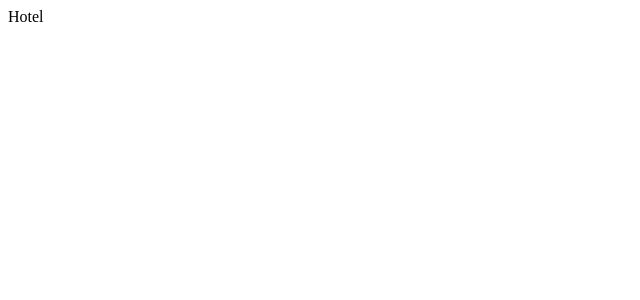
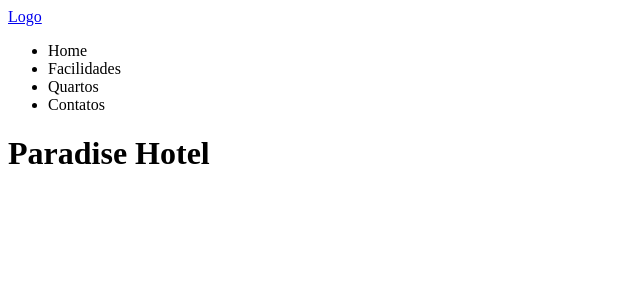
Before and after one commit to jaelson2022/Paradise-Hotel, a PHP site: page /hotl.php in a window 1280 px wide. Before the commit the part shown is almost empty. Shown: the top 300 px of the page, without its empty margins (0-640 px from the left). Run offline with PHP 8.4, Linux system fonts and the light colour scheme.

Commit message:
Primeira Atualização No Site

```diff
--- a/hotl.php
+++ b/hotl.php
@@ -1,3 +1,39 @@
 <?php
-echo "Hotel";
+
 ?>
+<!Doctype html>
+<html lang="pt-br">
+<head>
+    <meta charset="UTF-8">
+    <meta http-equiv="X-UA-Compatible" content="IE=edge">
+    <meta name="viewport" content="width=device-width, initial-sCale=1.0">
+    <link rel="stylesheet" href="style.css">
+    <link rel="preconnect" href="https://fonts.googleapis.com">
+    <link rel="preconnect" href="https://fonts.gstatic.com" crossorigin>
+    <link href="https://fonts.googleapis.com/css2?family=Poppins:wght@300;500;700&display=swap" rel="stylesheet">
+    <title>Homo Paradise Hotel</title>
+</head>
+<body>
+    <div class="wrapper">
+        <header class="header">
+            <a href="#">Logo</a>
+            <nav class="nav">
+                <ul>
+                    <li><a href="#"></a>Home</li>
+                    <li><a href="#"></a>Facilidades</li>
+                    <li><a href="#"></a>Quartos</li>
+                    <li><a href="#"></a>Contatos</li>
+                </ul>
+
+            </nav>
+        </header>
+        <div class="hero">
+            <main class="main">
+                <div class="center">
+                    <h1>Paradise Hotel</h1>
+                </div>
+            </main>
+        </div>
+    </div>
+</body>
+</html>
```
Also changed, not shown: imagens/foto01.jpg (added), style.css (added).
